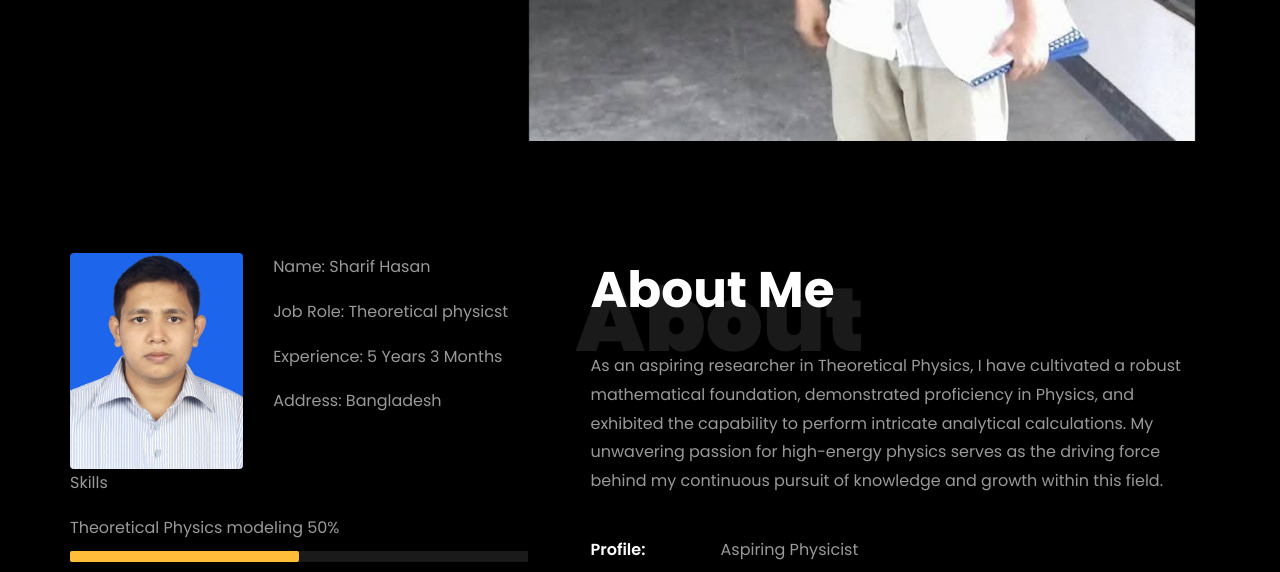
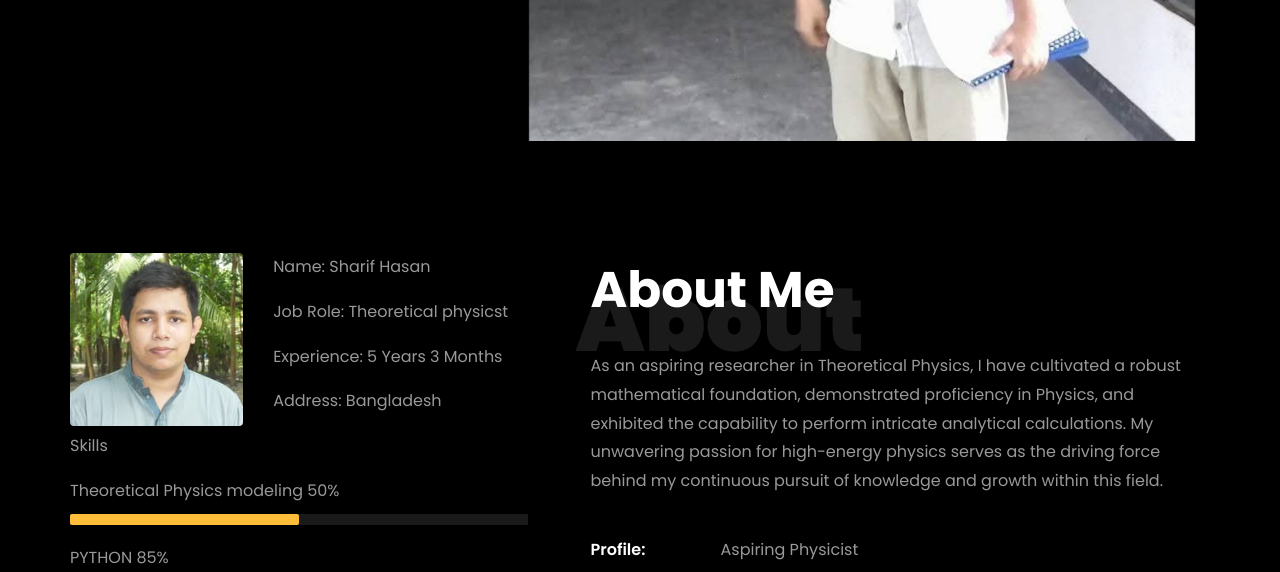
Before and after one commit to SharifHasan293/SharifHasan293.github.io, a plain HTML site: page index.html in a window 1280 px wide. Shown: the part 609-1181 px from the top of the page. Drawn offline with Linux system fonts and the light colour scheme; animation ran at ten frames a second; files whose address does not match are found by name.

Commit message:
Update index.html

```diff
--- a/index.html
+++ b/index.html
@@ -224,7 +224,7 @@
 								<div class="row">
 									<div class="col-sm-6 col-md-5">
 									  <div class="about-img">
-										<img src="images/aboutme.JPG" class="img-fluid rounded b-shadow-a" alt="">
+										<img src="images/aboutme1.jpg" class="img-fluid rounded b-shadow-a" alt="">
 									  </div>
 									</div>
 									<!-- Details next to profile image -->
```
